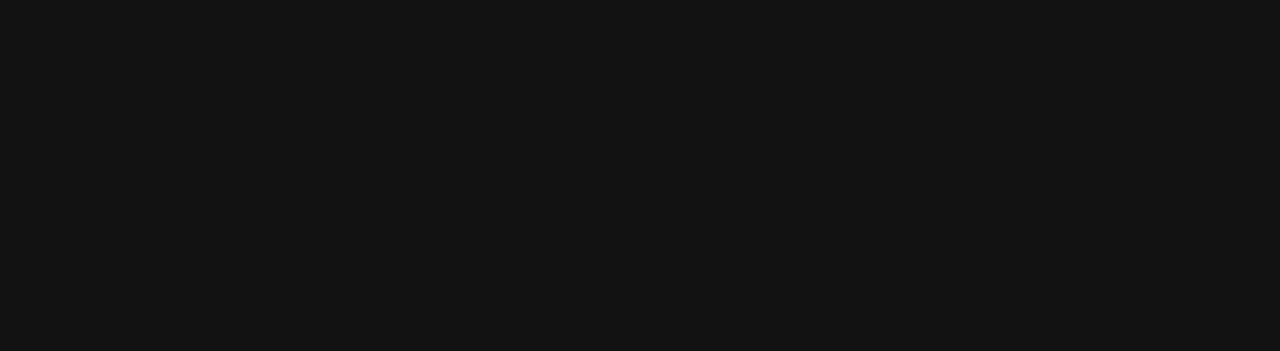
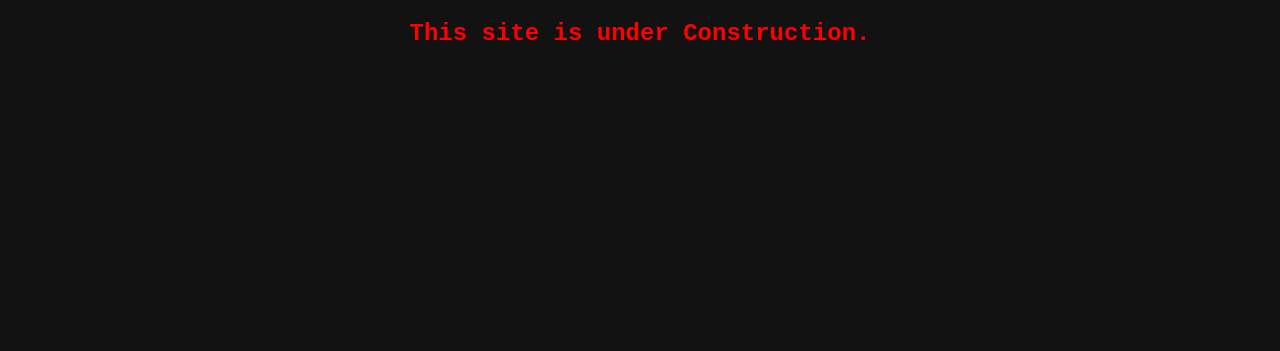
Before and after one commit to saroj-paudel/portfolio_site, a plain HTML site: page index.html in a window 1280 px wide. Shown: the top 351 px of the page. Drawn offline with Linux system fonts and the light colour scheme.

Commit message:
underconstruction message added

```diff
--- a/index.html
+++ b/index.html
@@ -11,6 +11,7 @@
 
 <body>
 
+    <center><h2 style="color:red;margin-top:20px;">This site is under Construction.</h2></center>
     <section>
         <div class="container">
 
```
